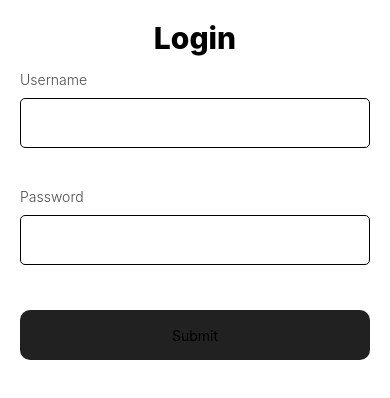
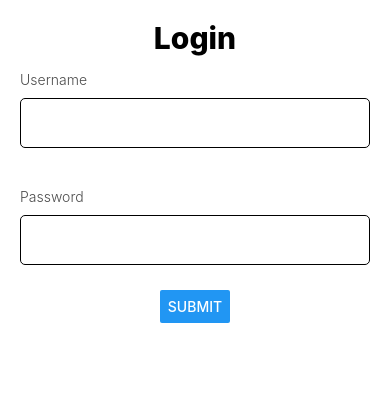
Before and after one commit to AyodejiOmole/first-app, a React Native app: screen / in a window 390 px wide. Shown: the top 398 px of the page. Built offline with nearby package versions, Linux system fonts and the light colour scheme.

Commit message:
created a button

```diff
--- a/App.js
+++ b/App.js
@@ -1,5 +1,5 @@
 import { StatusBar } from 'expo-status-bar';
-import { StyleSheet, Text, View } from 'react-native';
+import { Linking, StyleSheet, Text, View, Button } from 'react-native';
 
 export default function App() {
   return (
@@ -16,9 +16,11 @@ export default function App() {
         <View style={styles.input}></View>
       </View>
 
-      <View style={styles.button}>
+      {/* <View style={styles.button}>
         <Text>Submit</Text>
-      </View>
+      </View> */}
+
+      <Button title="Submit" onPress={() => {Linking.openURL("https://www.youtube.com")}} style={styles.button}></Button>
 
       <StatusBar barStyle="dark-content"/>
       {/* status = "auto" */}
```
